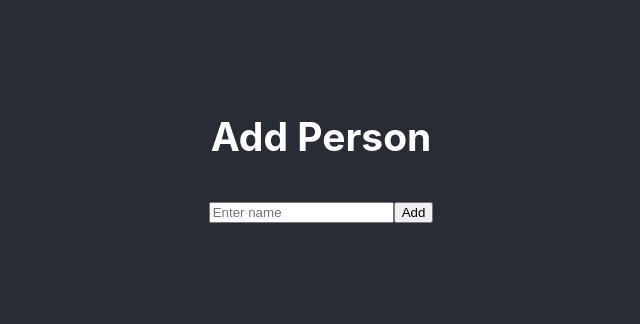
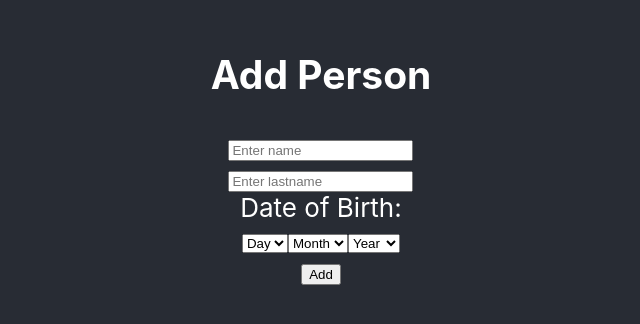
Before and after one commit to VMM-MMV/CV-App, a React (Create React App) app in the folder app/: page / in a window 1280 px wide. Shown: the part 248-572 px from the top of the page, without its empty margins (319-959 px from the left). Built offline with nearby package versions, Linux system fonts and the light colour scheme.

Commit message:
added lastname and date

```diff
--- a/app/src/PersonForm.js
+++ b/app/src/PersonForm.js
@@ -2,16 +2,30 @@ import React, { useState } from 'react';
 import axios from 'axios';
 
 function PersonForm() {
-  const [name, setName] = useState(''); // state for name input field
+    const [name, setName] = useState('');
+    const [lastname, setLastname] = useState('');
+    const [day, setDay] = useState('');
+    const [month, setMonth] = useState('');
+    const [year, setYear] = useState('');
+
+    const days = Array.from({ length: 31 }, (_, i) => i + 1);
+    const months = Array.from({ length: 12 }, (_, i) => i + 1);
+    const currentYear = new Date().getFullYear();
+    const years = Array.from({ length: 100 }, (_, i) => currentYear - i);
 
     const handleSubmit = async (e) => {
         e.preventDefault();
         try {
-      await axios.post('http://localhost:8080/addPerson', { name });
+            const birthdate = `${year}-${String(month).padStart(2, '0')}-${String(day).padStart(2, '0')}`;
+            await axios.post('http://localhost:8080/addPerson', { name, lastname, birthdate });
             alert('Person added successfully!');
-      setName('');  // Clear the input field
+            setName('');
+            setLastname('');
+            setDay('');
+            setMonth('');
+            setYear('');
         } catch (error) {
-      alert('Error adding person: ' + error, error);
+            alert('Error adding person: ', error);
         }
     };
 
@@ -19,12 +33,21 @@ function PersonForm() {
         <div>
             <h2>Add Person</h2>
             <form onSubmit={handleSubmit}>
-        <input
-          type="text"
-          placeholder="Enter name"
-          value={name}
-          onChange={e => setName(e.target.value)}
-        />
+                <input type="text" placeholder="Enter name" value={name} onChange={e => setName(e.target.value)} /><br />
+                <input type="text" placeholder="Enter lastname" value={lastname} onChange={e => setLastname(e.target.value)} /><br />
+                Date of Birth:<br />
+                <select value={day} onChange={e => setDay(e.target.value)}>
+                    <option value="">Day</option>
+                    {days.map(d => <option key={d} value={d}>{d}</option>)}
+                </select>
+                <select value={month} onChange={e => setMonth(e.target.value)}>
+                    <option value="">Month</option>
+                    {months.map(m => <option key={m} value={m}>{m}</option>)}
+                </select>
+                <select value={year} onChange={e => setYear(e.target.value)}>
+                    <option value="">Year</option>
+                    {years.map(y => <option key={y} value={y}>{y}</option>)}
+                </select><br />
                 <button type="submit">Add</button>
             </form>
         </div>
```
Lines whose indentation alone changed are shown as unchanged.
